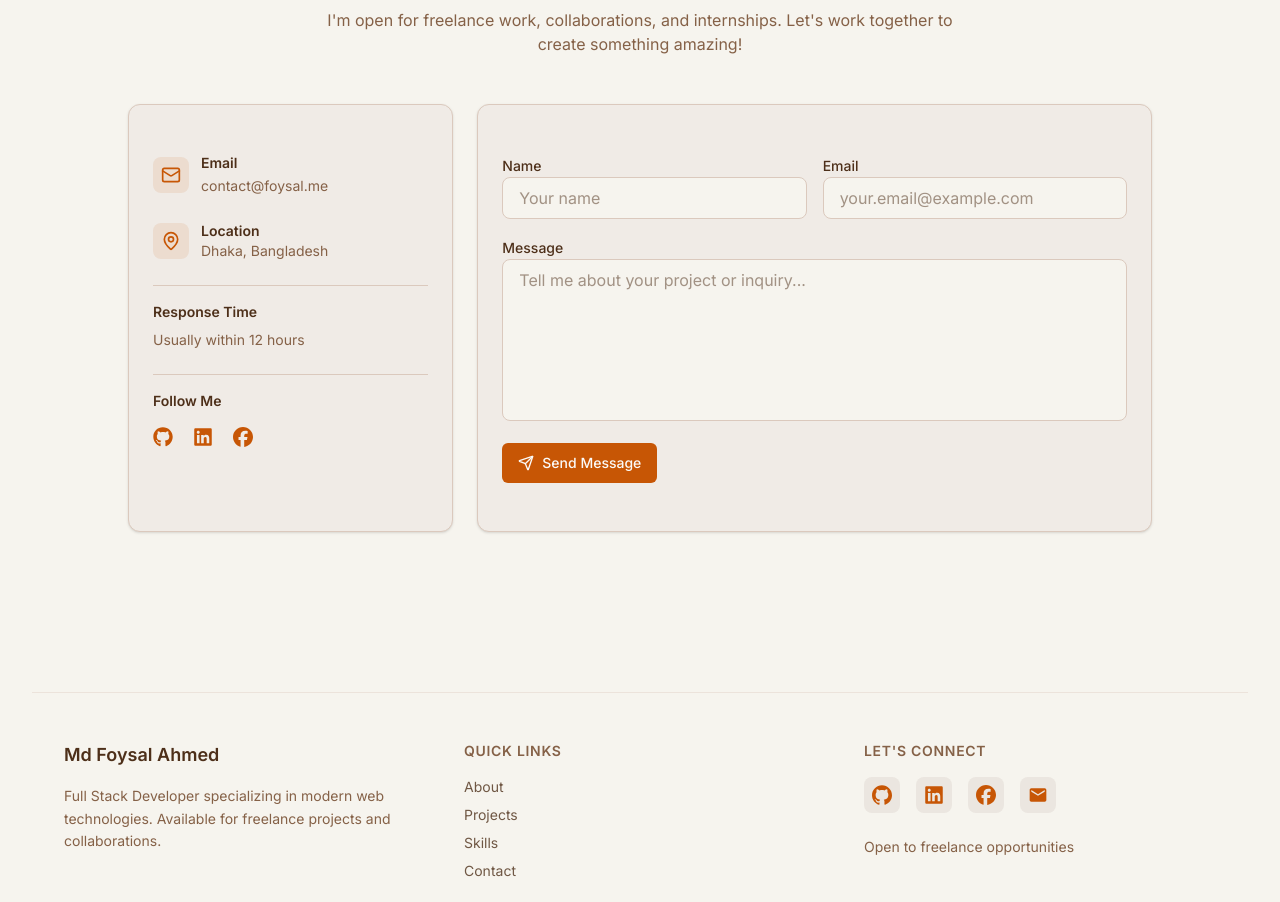
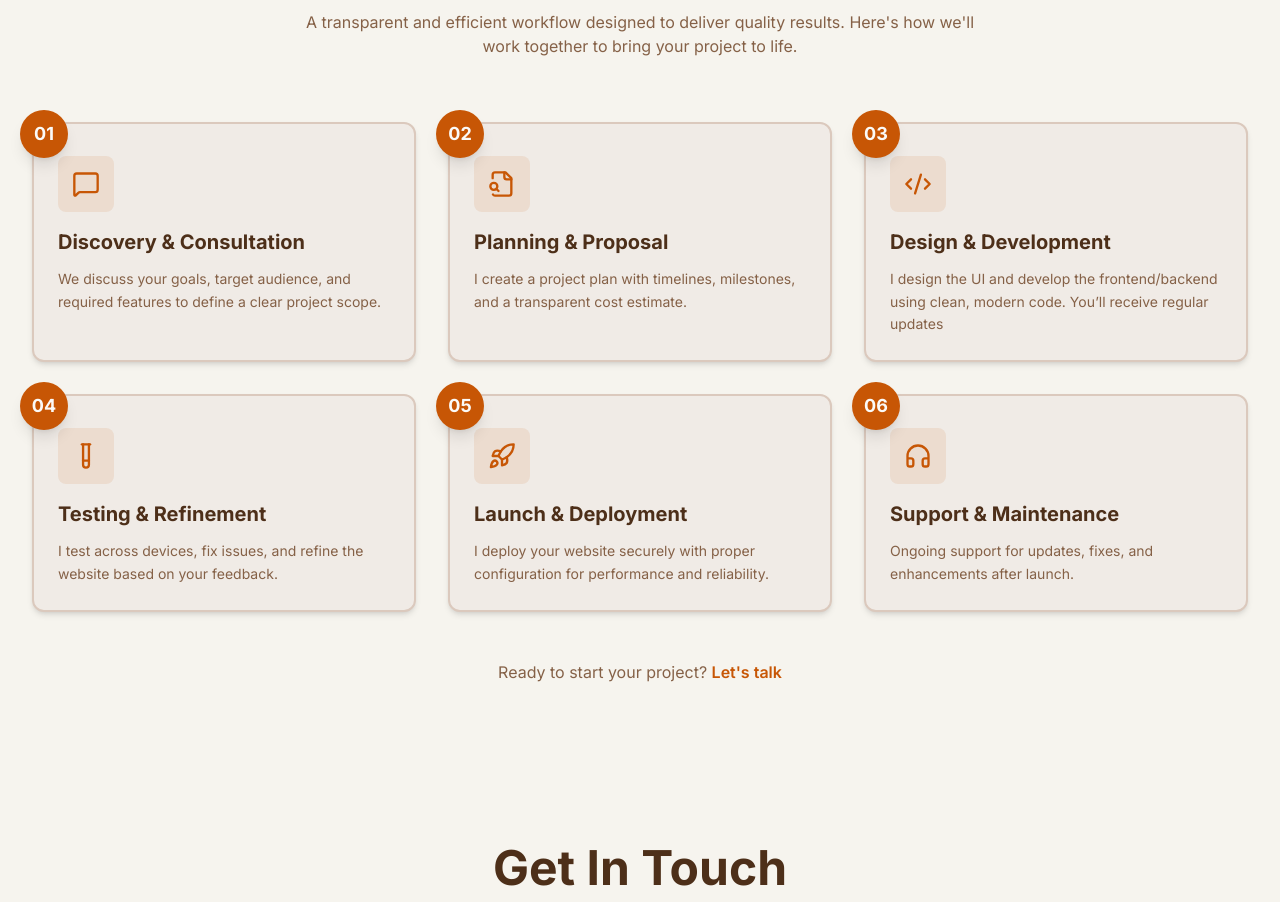
Before and after one commit to mdfoysalahmed613/Portfolio, a Next.js app: page / in a window 1280 px wide. Shown: the part 3235-4137 px from the top of the page. Built offline with nearby package versions, Linux system fonts and the light colour scheme; no server answers.

Commit message:
feat: add WorkingProcess component; update Services component styling for improved visual hierarchy

```diff
--- a/app/page.tsx
+++ b/app/page.tsx
@@ -3,6 +3,7 @@ import HeroSection from '@/components/home/hero'
 import Projects from '@/components/home/projects'
 import Services from '@/components/home/services'
 import Skills from '@/components/home/skills'
+import WorkingProcess from '@/components/home/working-proccess'
 const Page = () => {
   return (
     <>
@@ -10,6 +11,7 @@ const Page = () => {
       <Skills />
       <Services />
       <Projects />
+      <WorkingProcess />
       <Contact />
     </>
   )
--- a/components/home/services.tsx
+++ b/components/home/services.tsx
@@ -98,7 +98,7 @@ const Services = () => {
                      viewport={{ once: true }}
                      transition={{ duration: 0.5, delay: index * 0.1 }}
                   >
-                     <Card className='h-full hover:shadow-lg transition-all duration-300 hover:border-primary/50'>
+                     <Card className='h-full shadow-md hover:shadow-xl transition-all duration-300 hover:border-primary/50 hover:-translate-y-1 border-2'>
                         <CardHeader>
                            <div className='w-12 h-12 rounded-lg bg-primary/10 flex items-center justify-center mb-2'>
                               <IconComponent className='w-6 h-6 text-primary' />
--- /dev/null
+++ b/components/home/working-proccess.tsx
@@ -0,0 +1,124 @@
+"use client"
+import { motion } from 'framer-motion'
+import { MessageSquare, FileSearch, Code2, TestTube, Rocket, HeadphonesIcon } from 'lucide-react'
+
+const processSteps = [
+   {
+      icon: MessageSquare,
+      step: "01",
+      title: "Discovery & Consultation",
+      description: "We discuss your goals, target audience, and required features to define a clear project scope."
+   },
+   {
+      icon: FileSearch,
+      step: "02",
+      title: "Planning & Proposal",
+      description: "I create a project plan with timelines, milestones, and a transparent cost estimate."
+   },
+   {
+      icon: Code2,
+      step: "03",
+      title: "Design & Development",
+      description: "I design the UI and develop the frontend/backend using clean, modern code. You’ll receive regular updates"
+   },
+   {
+      icon: TestTube,
+      step: "04",
+      title: "Testing & Refinement",
+      description: "I test across devices, fix issues, and refine the website based on your feedback."
+   },
+   {
+      icon: Rocket,
+      step: "05",
+      title: "Launch & Deployment",
+      description: "I deploy your website securely with proper configuration for performance and reliability."
+   },
+   {
+      icon: HeadphonesIcon,
+      step: "06",
+      title: "Support & Maintenance",
+      description: "Ongoing support for updates, fixes, and enhancements after launch."
+   }
+]
+
+const WorkingProcess = () => {
+   return (
+      <section className='py-20' id='working-process'>
+         <motion.h1
+            className='font-bold text-center text-4xl lg:text-5xl'
+            initial={{ opacity: 0, y: 20 }}
+            whileInView={{ opacity: 1, y: 0 }}
+            viewport={{ once: true }}
+            transition={{ duration: 0.5 }}
+         >
+            Working Process
+         </motion.h1>
+         <motion.p
+            className='py-4 text-center text-muted-foreground max-w-2xl mx-auto'
+            initial={{ opacity: 0, y: 20 }}
+            whileInView={{ opacity: 1, y: 0 }}
+            viewport={{ once: true }}
+            transition={{ duration: 0.5, delay: 0.1 }}
+         >
+            A transparent and efficient workflow designed to deliver quality results. Here's how we'll work together to bring your project to life.
+         </motion.p>
+
+         <div className='grid grid-cols-1 md:grid-cols-2 lg:grid-cols-3 gap-6 lg:gap-8 mt-12 max-w-7xl mx-auto'>
+            {processSteps.map((process, index) => {
+               const IconComponent = process.icon
+               return (
+                  <motion.div
+                     key={process.step}
+                     className='relative group'
+                     initial={{ opacity: 0, y: 50 }}
+                     whileInView={{ opacity: 1, y: 0 }}
+                     viewport={{ once: true }}
+                     transition={{ duration: 0.5, delay: index * 0.1 }}
+                  >
+                     <div className='bg-card border-2 border-border rounded-xl p-6 shadow-md hover:shadow-xl transition-all duration-300 hover:border-primary/50 hover:-translate-y-1 h-full'>
+                        {/* Step Number Badge */}
+                        <div className='absolute -top-3 -left-3 w-12 h-12 bg-primary text-primary-foreground rounded-full flex items-center justify-center font-bold text-lg shadow-lg'>
+                           {process.step}
+                        </div>
+
+                        {/* Icon */}
+                        <div className='w-14 h-14 rounded-lg bg-primary/10 flex items-center justify-center mb-4 mt-2 group-hover:bg-primary/20 transition-colors duration-300'>
+                           <IconComponent className='w-7 h-7 text-primary' />
+                        </div>
+
+                        {/* Content */}
+                        <h3 className='font-bold text-xl mb-3'>{process.title}</h3>
+                        <p className='text-muted-foreground text-sm leading-relaxed'>
+                           {process.description}
+                        </p>
+                     </div>
+
+                     {/* Connector Line (hidden on mobile and last items in rows) */}
+                     {index < processSteps.length - 1 && (
+                        <div className='hidden lg:block absolute top-16 -right-4 w-8 h-0.5 bg-border group-hover:bg-primary/30 transition-colors duration-300 lg:last:hidden [&:nth-child(3n)]:hidden' />
+                     )}
+                  </motion.div>
+               )
+            })}
+         </div>
+
+         {/* Call to Action */}
+         <motion.div
+            className='text-center mt-12'
+            initial={{ opacity: 0, y: 20 }}
+            whileInView={{ opacity: 1, y: 0 }}
+            viewport={{ once: true }}
+            transition={{ duration: 0.5, delay: 0.6 }}
+         >
+            <p className='text-muted-foreground'>
+               Ready to start your project?{' '}
+               <a href="#contact" className='text-primary font-semibold hover:underline'>
+                  Let's talk
+               </a>
+            </p>
+         </motion.div>
+      </section>
+   )
+}
+
+export default WorkingProcess
```
